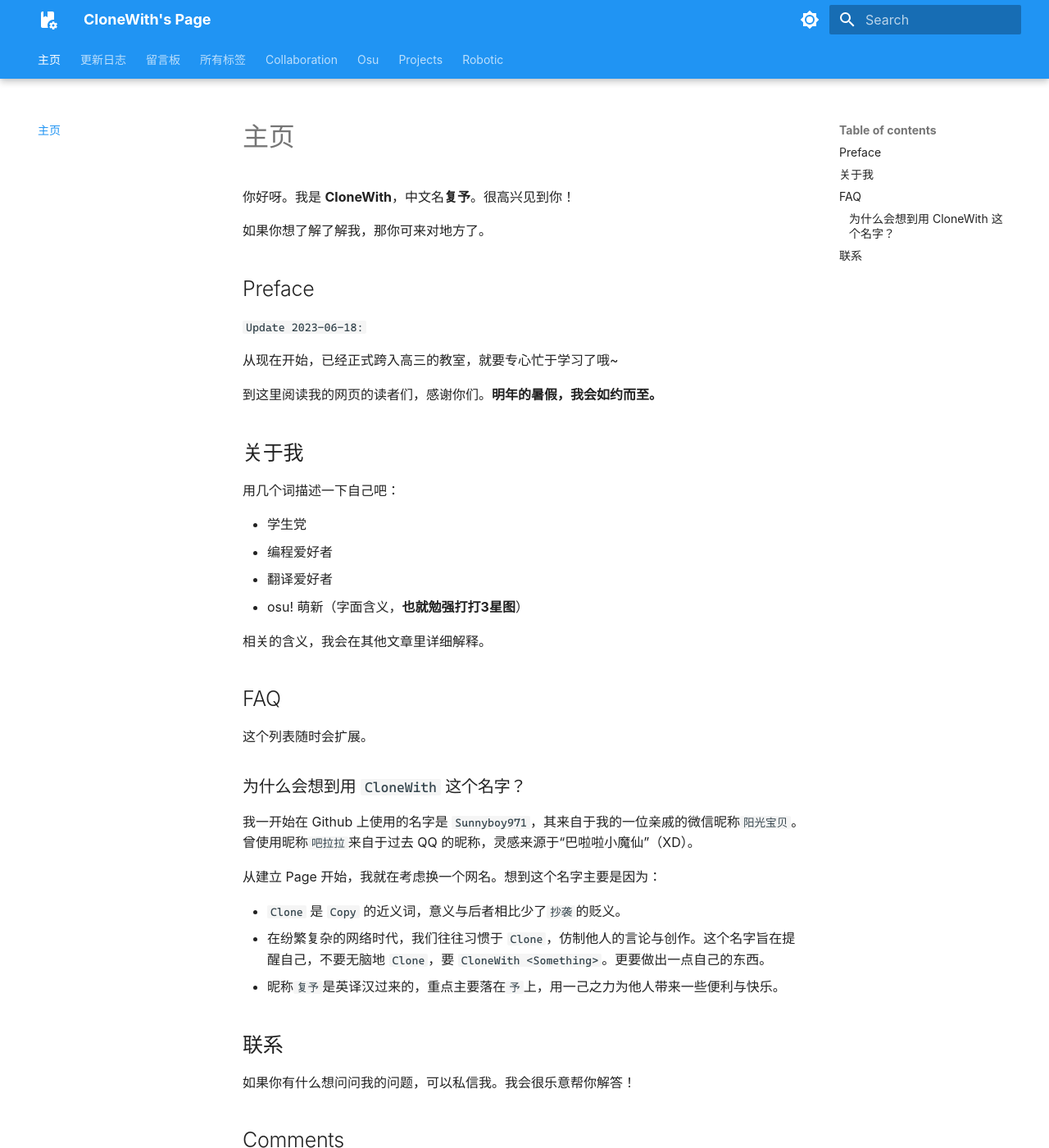
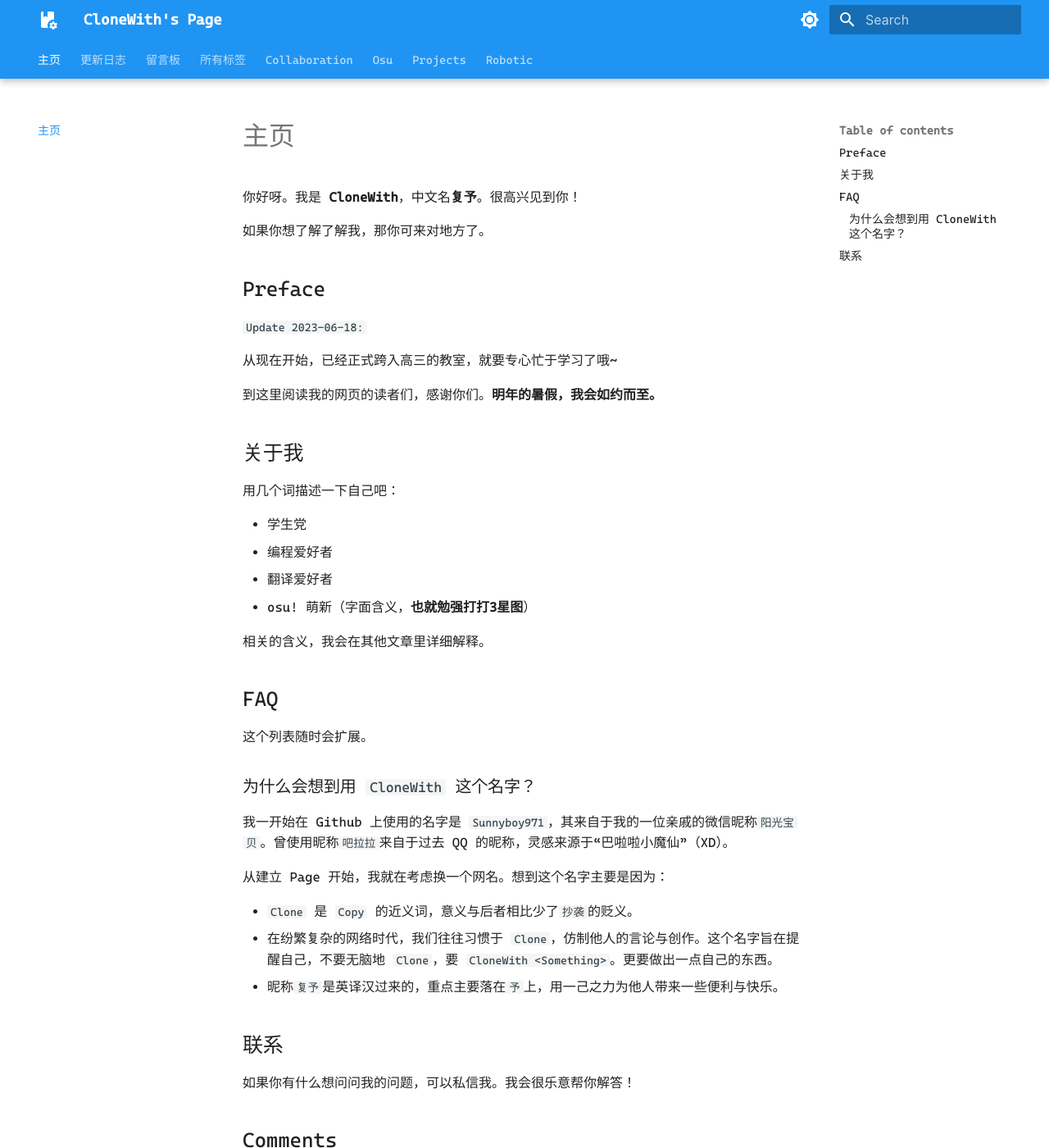
Before and after one commit to Sunnyboy971/Sunnyboy971.github.io, an MkDocs documentation site: the page built from docs/index.md, in a window 1280 px wide and 1400 px high. Shown: the whole window at 82% size. Built offline with MkDocs 1.6.1 and Material for MkDocs 9.7.7, drawn with Linux system fonts in a browser that asks for light colours; some web fonts are replaced; comment, search, counter and statistics services are not loaded.

Commit message:
Add system font alt in body

```diff
--- a/docs/stylesheets/extra.css
+++ b/docs/stylesheets/extra.css
@@ -27,6 +27,10 @@
     font-display: swap;
 }
 
+body {
+    font-family: 'HarmonyOS Sans SC', 'Cascadia Code PL', system-ui, -apple-system, BlinkMacSystemFont, 'Segoe UI', Roboto, Oxygen, Ubuntu, Cantarell, 'Open Sans', 'Helvetica Neue', sans-serif;
+}
+
 :root {
     --md-code-font: "Cascadia Code PL";
     --md-text-font: "HarmonyOS Sans SC";
```
